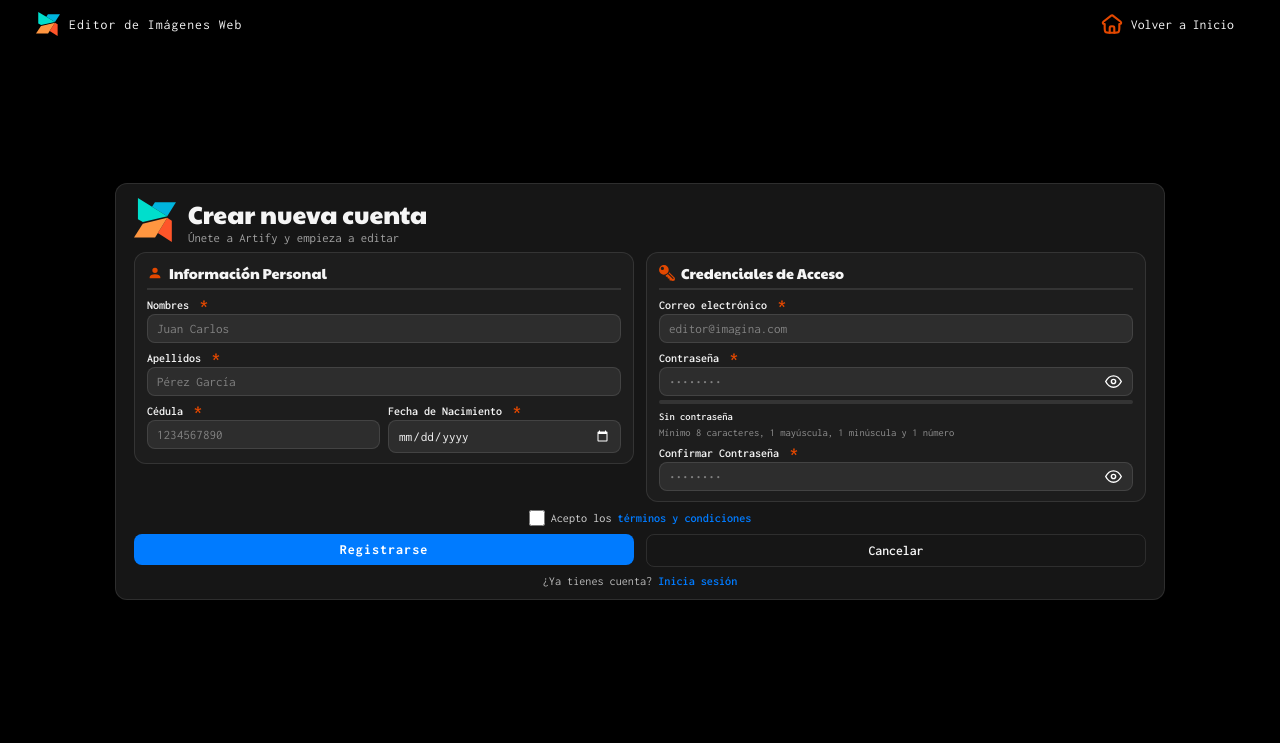
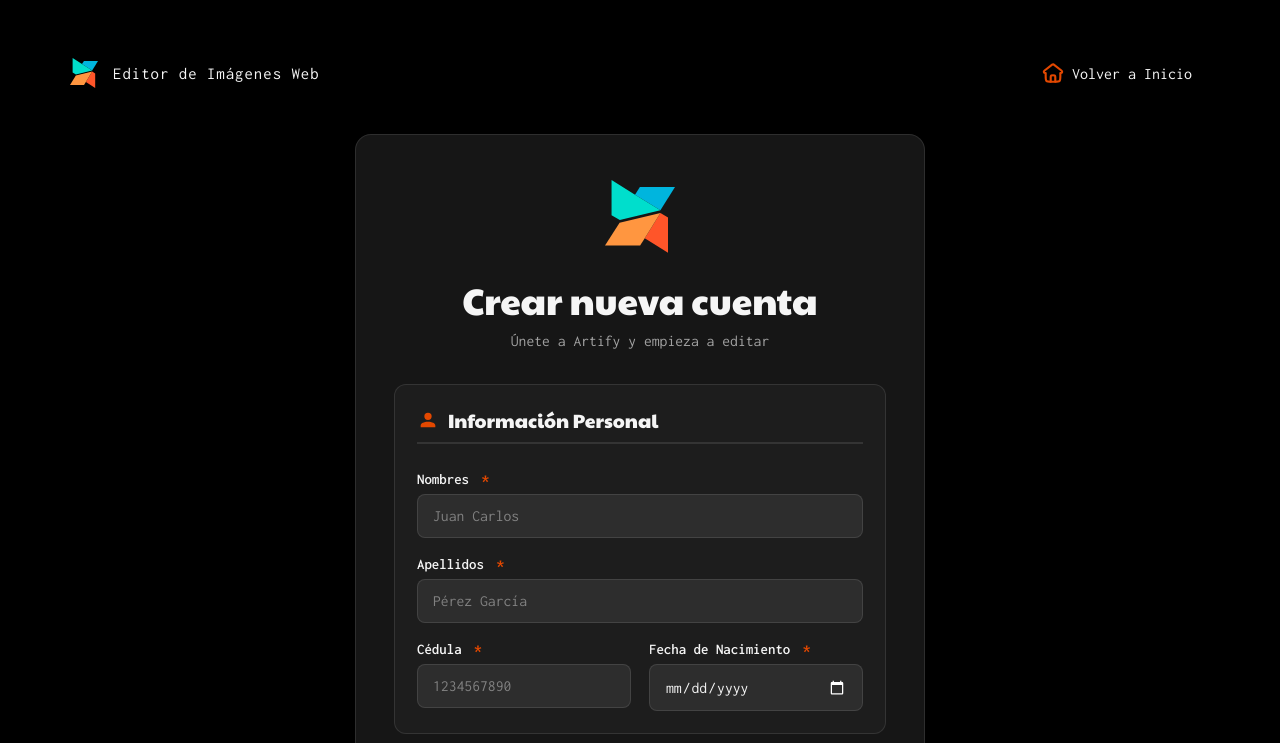
Before and after one commit to Tecno85/artify, a plain HTML site: page frontend/pages/registro.html in a window 1280 px wide. Shown: the top 743 px of the page. Drawn offline with Linux system fonts and the light colour scheme.

Commit message:
style(frontend): ajustar login y registro

```diff
--- a/frontend/assets/css/login.css
+++ b/frontend/assets/css/login.css
@@ -830,147 +830,3 @@ p b {
     gap: 15px;
   }
 }
-
-/* ========== Portátiles y ventanas de escritorio con poca altura ========== */
-@media (min-width: 769px) and (max-height: 1050px) {
-  .container {
-    min-height: 100dvh;
-    padding: 10px 24px;
-  }
-
-  header {
-    min-height: 32px;
-    margin-bottom: 6px;
-    padding: 0 16px;
-  }
-
-  .header-img {
-    gap: 9px;
-  }
-
-  .header-img img {
-    width: 24px;
-  }
-
-  .header-img p,
-  .btn-volver {
-    font-size: 0.86rem;
-  }
-
-  .btn-volver {
-    padding: 5px 10px;
-  }
-
-  main {
-    min-height: 0;
-    padding: 0;
-  }
-
-  .login-card {
-    max-width: 430px;
-    padding: 16px 28px;
-    border-radius: 12px;
-  }
-
-  .logo-section {
-    margin-bottom: 12px;
-  }
-
-  .logo {
-    width: 46px;
-    margin-bottom: 4px;
-  }
-
-  .login-card h1 {
-    margin-bottom: 3px;
-    font-size: 1.7rem;
-  }
-
-  .subtitle {
-    font-size: 0.84rem;
-  }
-
-  form {
-    gap: 10px;
-  }
-
-  .form-group {
-    gap: 4px;
-  }
-
-  .form-group label {
-    font-size: 0.84rem;
-  }
-
-  .form-group label img {
-    width: 17px;
-  }
-
-  .form-group input {
-    padding: 9px 12px;
-    font-size: 0.88rem;
-  }
-
-  .password-wrapper input {
-    padding-right: 38px;
-  }
-
-  .toggle-password {
-    right: 8px;
-    padding: 5px;
-  }
-
-  .toggle-password svg {
-    width: 18px;
-    height: 18px;
-  }
-
-  .error-message {
-    margin-top: 2px;
-    font-size: 0.74rem;
-  }
-
-  .form-options {
-    margin-top: 0;
-  }
-
-  .checkbox-label {
-    gap: 7px;
-  }
-
-  .checkbox-label input[type='checkbox'] {
-    width: 16px;
-    height: 16px;
-  }
-
-  .checkbox-label span {
-    font-size: 0.78rem;
-  }
-
-  .btn-primary {
-    margin-top: 2px;
-    padding: 10px;
-    font-size: 0.94rem;
-  }
-
-  .links-section {
-    gap: 6px;
-    margin-top: 7px;
-  }
-
-  .link-secondary,
-  .register-link {
-    font-size: 0.78rem;
-  }
-
-  footer {
-    margin-top: 6px;
-    padding-top: 4px;
-  }
-
-  footer p {
-    padding: 1px;
-    font-size: 0.74rem;
-    line-height: 1.1;
-  }
-}
--- a/frontend/assets/css/registro.css
+++ b/frontend/assets/css/registro.css
@@ -1135,242 +1135,3 @@ button[type='submit']:disabled {
   cursor: not-allowed;
   position: relative;
 }
-
-/* ========== Escritorios: formulario completo en dos columnas ========== */
-@media (min-width: 1000px) {
-  .registro-card {
-    width: 100%;
-    max-width: 1050px;
-  }
-
-  form {
-    display: grid;
-    grid-template-columns: repeat(2, minmax(0, 1fr));
-    gap: 12px 16px;
-    align-items: start;
-  }
-
-  form > .form-options,
-  form > .login-link {
-    grid-column: 1 / -1;
-  }
-
-  form > .form-options {
-    justify-self: center;
-  }
-
-  form > .btn-primary {
-    grid-column: 1 / 2;
-    margin: 0;
-  }
-
-  form > .buttons-row {
-    grid-column: 2 / 3;
-    margin: 0;
-  }
-}
-
-/* ========== Portátiles y ventanas de escritorio con poca altura ========== */
-@media (min-width: 1000px) and (max-height: 1050px) {
-  .container {
-    min-height: 100dvh;
-    padding: 8px 20px;
-  }
-
-  header {
-    min-height: 32px;
-    margin-bottom: 5px;
-    padding: 0 16px;
-  }
-
-  .header-img {
-    gap: 9px;
-  }
-
-  .header-img img {
-    width: 24px;
-  }
-
-  .header-img p,
-  .btn-volver {
-    font-size: 0.86rem;
-  }
-
-  .btn-volver {
-    padding: 5px 10px;
-  }
-
-  main {
-    min-height: 0;
-    padding: 0;
-  }
-
-  .registro-card {
-    width: 100%;
-    max-width: 1050px;
-    padding: 12px 18px;
-    border-radius: 12px;
-  }
-
-  .logo-section {
-    display: grid;
-    grid-template-columns: auto 1fr;
-    grid-template-rows: auto auto;
-    column-gap: 12px;
-    align-items: center;
-    margin-bottom: 8px;
-    text-align: left;
-  }
-
-  .logo {
-    grid-row: 1 / 3;
-    width: 42px;
-    margin: 0;
-  }
-
-  .registro-card h1 {
-    margin: 0;
-    font-size: 1.55rem;
-  }
-
-  .subtitle {
-    font-size: 0.8rem;
-  }
-
-  form {
-    display: grid;
-    grid-template-columns: repeat(2, minmax(0, 1fr));
-    gap: 8px 12px;
-    align-items: start;
-  }
-
-  .form-section {
-    gap: 6px;
-    padding: 10px 12px;
-  }
-
-  .section-title {
-    gap: 6px;
-    margin-bottom: 0;
-    padding-bottom: 5px;
-    font-size: 0.9rem;
-  }
-
-  .section-title img {
-    width: 16px;
-  }
-
-  .form-group {
-    gap: 2px;
-  }
-
-  .form-group label {
-    font-size: 0.75rem;
-  }
-
-  .form-group input {
-    padding: 7px 9px;
-    font-size: 0.82rem;
-  }
-
-  .form-row {
-    gap: 8px;
-  }
-
-  .password-wrapper input {
-    padding-right: 36px;
-  }
-
-  .toggle-password {
-    right: 7px;
-    padding: 4px;
-  }
-
-  .toggle-password svg {
-    width: 17px;
-    height: 17px;
-  }
-
-  .password-strength {
-    margin-top: 2px;
-  }
-
-  .strength-bar {
-    height: 4px;
-    margin-bottom: 2px;
-  }
-
-  .strength-text,
-  .helper-text,
-  .error-message {
-    font-size: 0.66rem;
-  }
-
-  .helper-text,
-  .error-message {
-    margin-top: 2px;
-  }
-
-  form > .form-options {
-    grid-column: 1 / -1;
-    gap: 4px;
-    justify-self: center;
-  }
-
-  .checkbox-label {
-    gap: 6px;
-  }
-
-  .checkbox-label input[type='checkbox'] {
-    width: 16px;
-    height: 16px;
-  }
-
-  .checkbox-label span {
-    font-size: 0.76rem;
-  }
-
-  form > .btn-primary {
-    grid-column: 1 / 2;
-    margin: 0;
-    padding: 8px;
-    font-size: 0.88rem;
-  }
-
-  form > .buttons-row {
-    grid-column: 2 / 3;
-    margin: 0;
-    gap: 0;
-  }
-
-  .btn-secondary {
-    padding: 8px;
-    font-size: 0.86rem;
-  }
-
-  form > .login-link {
-    grid-column: 1 / -1;
-    margin-top: 0;
-  }
-
-  .login-link p {
-    font-size: 0.76rem;
-  }
-
-  footer {
-    margin-top: 5px;
-    padding-top: 3px;
-  }
-
-  footer p {
-    padding: 1px;
-    font-size: 0.7rem;
-    line-height: 1.1;
-  }
-
-  .notification-registro {
-    top: 50px;
-    right: 18px;
-    padding: 12px 16px;
-  }
-}
--- a/frontend/pages/registro.html
+++ b/frontend/pages/registro.html
@@ -6,7 +6,7 @@
     <title>Registro - Artify</title>
     <link rel="icon" href="../assets/images/modx-icon.svg" type="image/svg" />
     <!-- CSS -->
-    <link rel="stylesheet" href="../assets/css/registro.css?v=20260709-02" />
+    <link rel="stylesheet" href="../assets/css/registro.css?v=20260709-07" />
   </head>
 
   <body>
```
Also changed, not shown: CONTEXT.md (+2 -2 lines), frontend/pages/login.html (+1 -1 lines), README.md.
